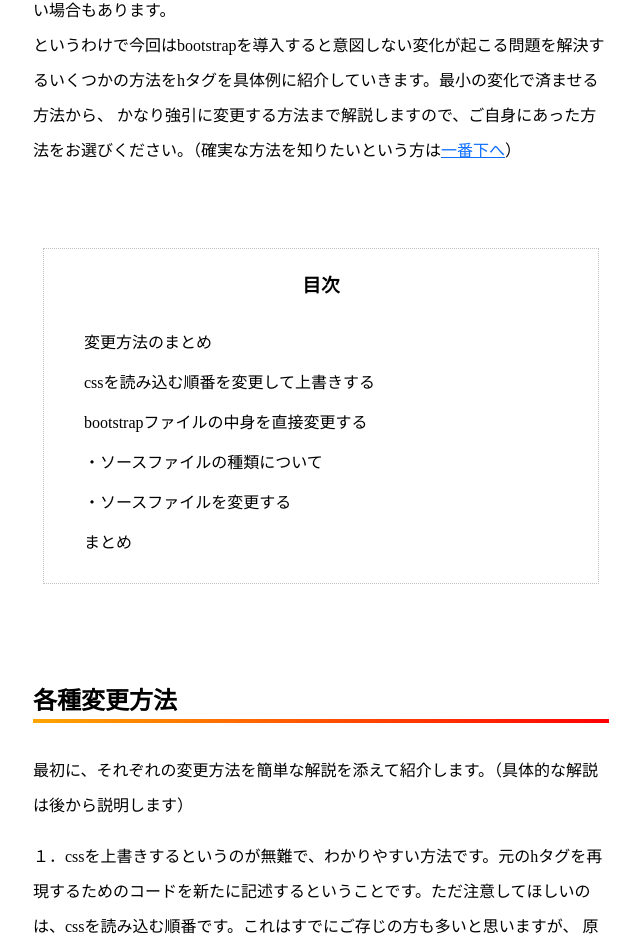
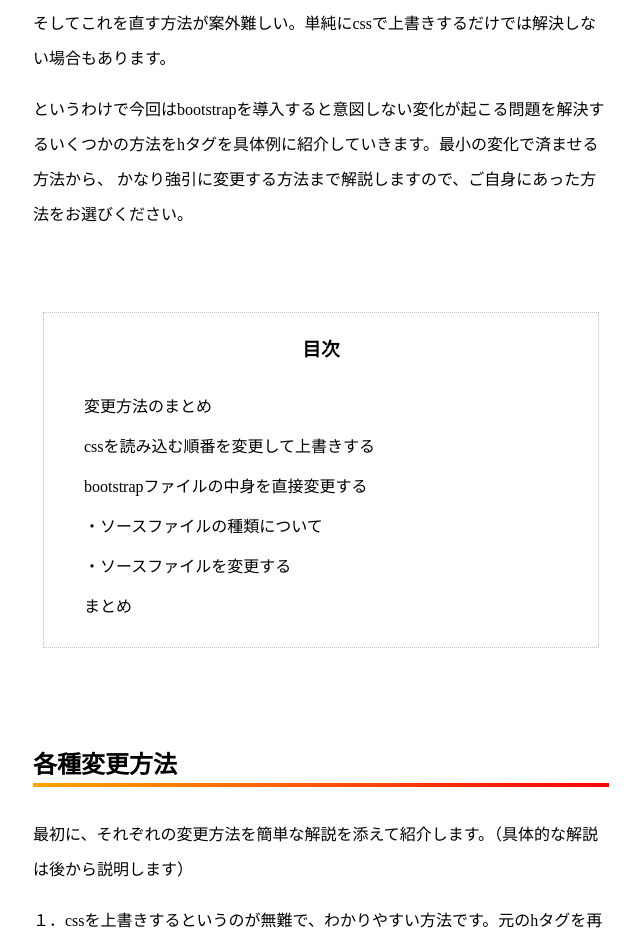
Before and after one commit to tsumarimuri/github.io, a plain HTML site: page second.html in a window 1280 px wide. Shown: the part 896-1835 px from the top of the page, without its empty margins (319-959 px from the left). Drawn offline with Linux system fonts and the light colour scheme.

Commit message:
Add files via upload

```diff
--- a/second.html
+++ b/second.html
@@ -45,15 +45,14 @@
            <img src="img\サーバーサイド開発でもLiveServerを用いてライブリロードを行う方法 - Google Chrome 2024_01_14 18_00_21.png" style="border:1px solid silver;" class="ex_image">
            見出しの文字にご注目ください。左の画像は私が記事の作成のために本文をほぼhtmlだけを使って記述したものです。
            右の画像はそこに、linkタグにbootstrapと書き込んで
-           bootstrapをインポートした後です。bootstrapを使って作ったヘッダーを導入しようとしたのです。（bootstrapってなんぞやって方はググってください）<br>
-           「おわかりいただけたでしょうか」<br>
+           bootstrapをインポートした後です。bootstrapを使って作ったヘッダーを導入しようとしたのです。（bootstrapってなんぞやって方はググってください）<p></p>
+           「おわかりいただけたでしょうか」<p></p>
            <span class="bold">見出しのフォントが変わって明らかに違和感があります。</span>
            変わる前の「美しい」感じのフォントからなんだか全体的に角ばった（語彙力皆無）感じのフォントに
-           なってしまいました。<br>どうやらbootstrapを使うとなると見出し（hタグ）のデフォルトフォントが勝手に変わるようです。（本文の行間なども若干変わっています）<br>
-           そしてこれを直す方法が案外難しい。単純にcssで上書きするだけでは解決しない場合もあります。<br>
+           なってしまいました。<br>どうやらbootstrapを使うとなると見出し（hタグ）のデフォルトフォントが勝手に変わるようです。（本文の行間なども若干変わっています）<p></p>
+           そしてこれを直す方法が案外難しい。単純にcssで上書きするだけでは解決しない場合もあります。<p></p>
            というわけで今回はbootstrapを導入すると意図しない変化が起こる問題を解決するいくつかの方法をhタグを具体例に紹介していきます。最小の変化で済ませる方法から、
-           かなり強引に変更する方法まで解説しますので、ご自身にあった方法をお選びください。（確実な方法を知りたいという方は<a href="bootstrap">一番下へ</a>）
-           <br>
+           かなり強引に変更する方法まで解説しますので、ご自身にあった方法をお選びください。
 
             <div class="index">
                 <h3 id="index_first">目次</h3>
--- a/stylesheet.css
+++ b/stylesheet.css
@@ -182,3 +182,9 @@
         width:49%;
         height: auto;
       }
+      @media (max-width:769px){
+        .ex_image{
+          width:100%;
+          height: auto;
+        }
+      }
```
